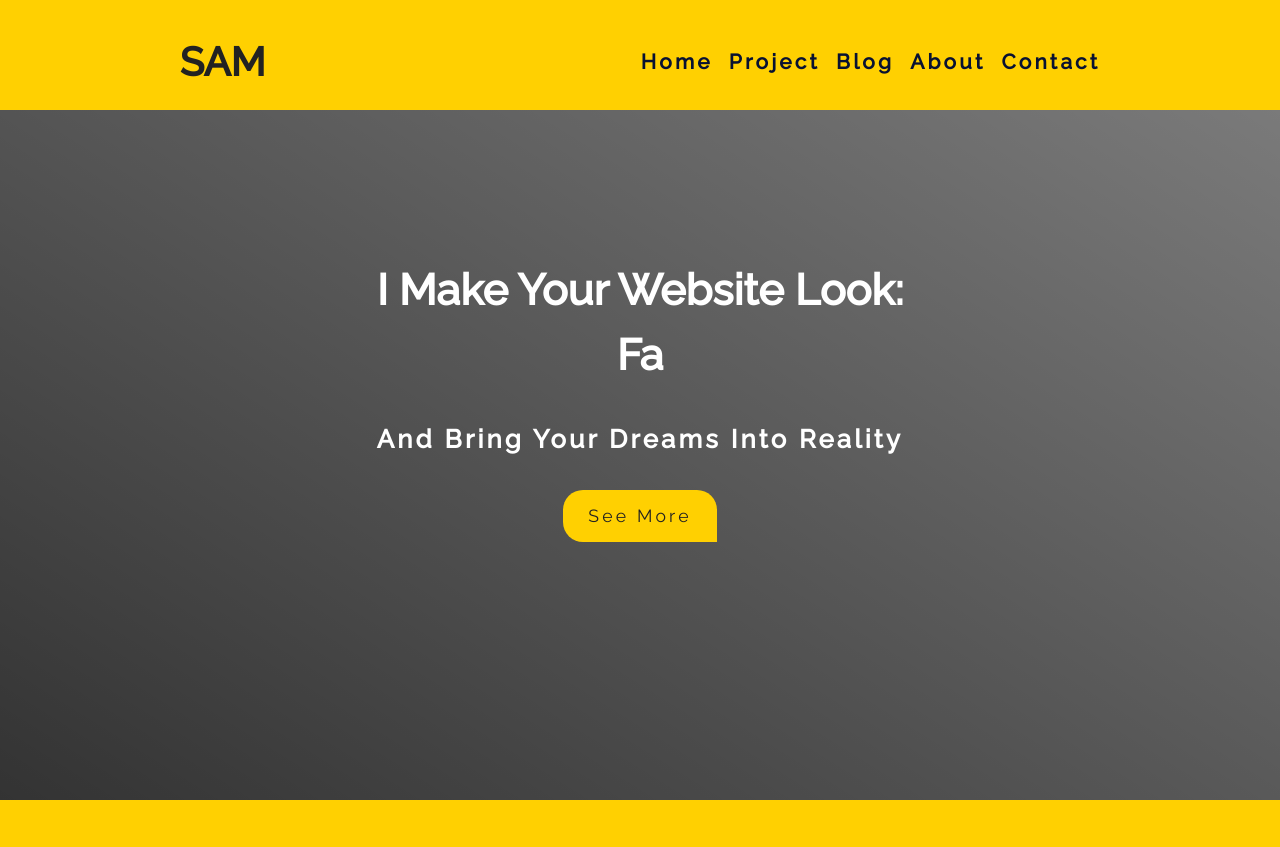
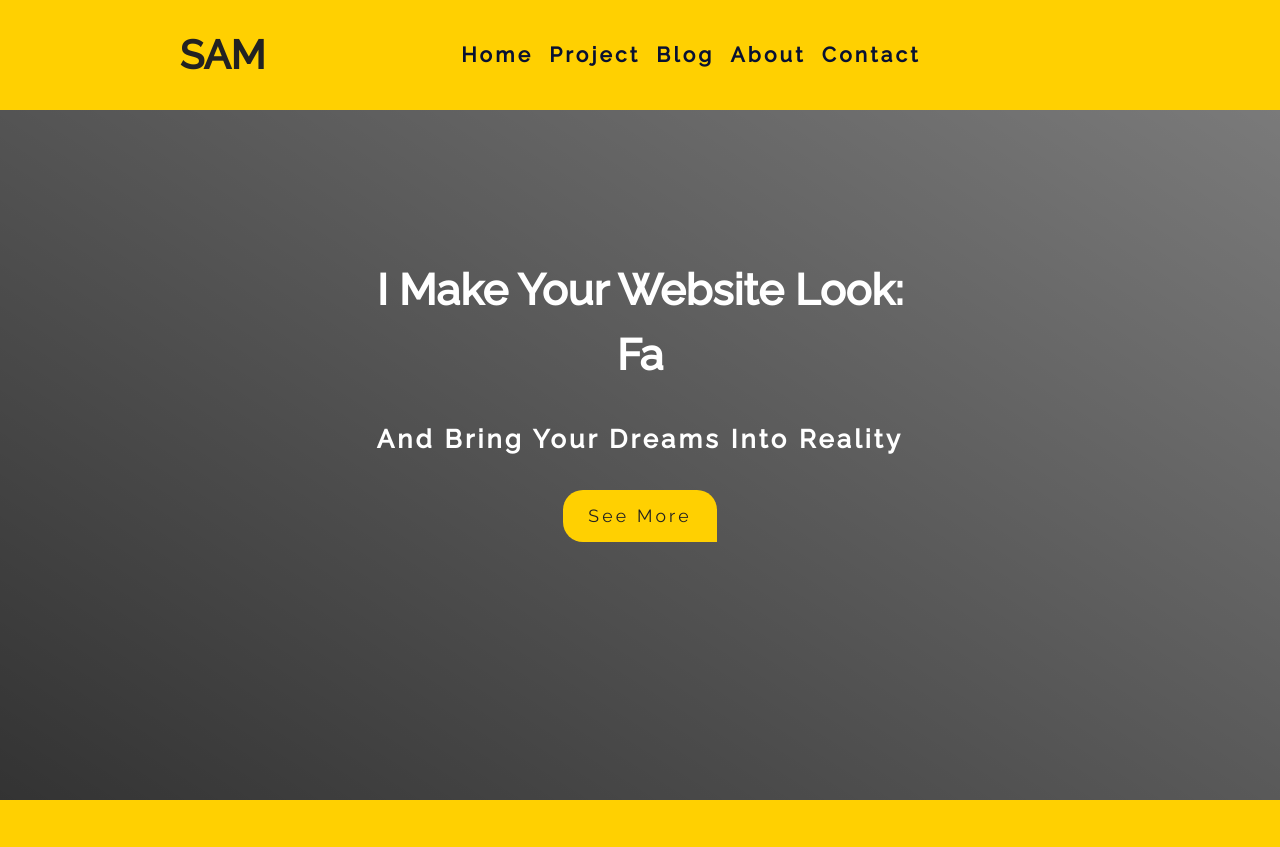
Before and after one commit to saman-zdf/third-portfolio, a plain HTML site: page index.html in a window 1280 px wide. Shown: the top 847 px of the page. Drawn offline with Linux system fonts and the light colour scheme.

Commit message:
nav-wrapper deleted, some position changed on header

```diff
--- a/index.html
+++ b/index.html
@@ -22,11 +22,10 @@
   <body>
     <!-- header -->
     <header class="header">
-      <div class="header-content">
       <div class="logo-container">
         <h2 class="logo">SAM</h2>
       </div>
-        <div class="nav-wrapper">
+
       <input type="checkbox" class="toggle-menu" id="toggle-menu" />
       <nav class="navbar">
         <ul class="navbar-items">
@@ -50,8 +49,6 @@
       <label for="toggle-menu">
         <div class="hamburger"></div>
       </label>
-        </div>
-      </div>
     </header>
     <!-- end of header -->
     <!-- showcase section -->
--- a/scss/partial/_desktop.scss
+++ b/scss/partial/_desktop.scss
@@ -1,8 +1,8 @@
 @media (min-width: 770px) {
   .header {
-    &-content {
-      @include flex-s-around;
-    }
+    @include flex-s-evenly;
+    width: 100%;
+    z-index: 999;
     .hamburger {
       display: none;
     }
--- a/scss/partial/_home.scss
+++ b/scss/partial/_home.scss
@@ -5,13 +5,13 @@
   height: 110px;
   width: 100%;
   margin-bottom: 5rem;
-  z-index: 999;
   .logo {
     text-align: center;
     color: $dark;
     font-size: 2.5rem;
     font-weight: 700;
   }
+
   // navbar
   .navbar {
     text-align: center;
@@ -35,7 +35,7 @@
       letter-spacing: $letter-spacing;
       &:hover {
         padding-left: 1rem;
-        color: $white;
+        color: $blue;
       }
     }
   }
@@ -82,9 +82,9 @@
 // showcase section
 .showcase {
   padding: 2rem;
-  z-index: -1;
   background: $darker-yellow;
   height: 100vh;
+  z-index: 1;
   &-content {
     height: 100%;
     @include flex-column;
```
Also changed, not shown: about.html (+0 -4 lines), blog.html (+0 -4 lines), contact.html (+0 -4 lines), project.html (+0 -4 lines), css/main.css, 1 other file. Lines whose indentation alone changed are shown as unchanged.
